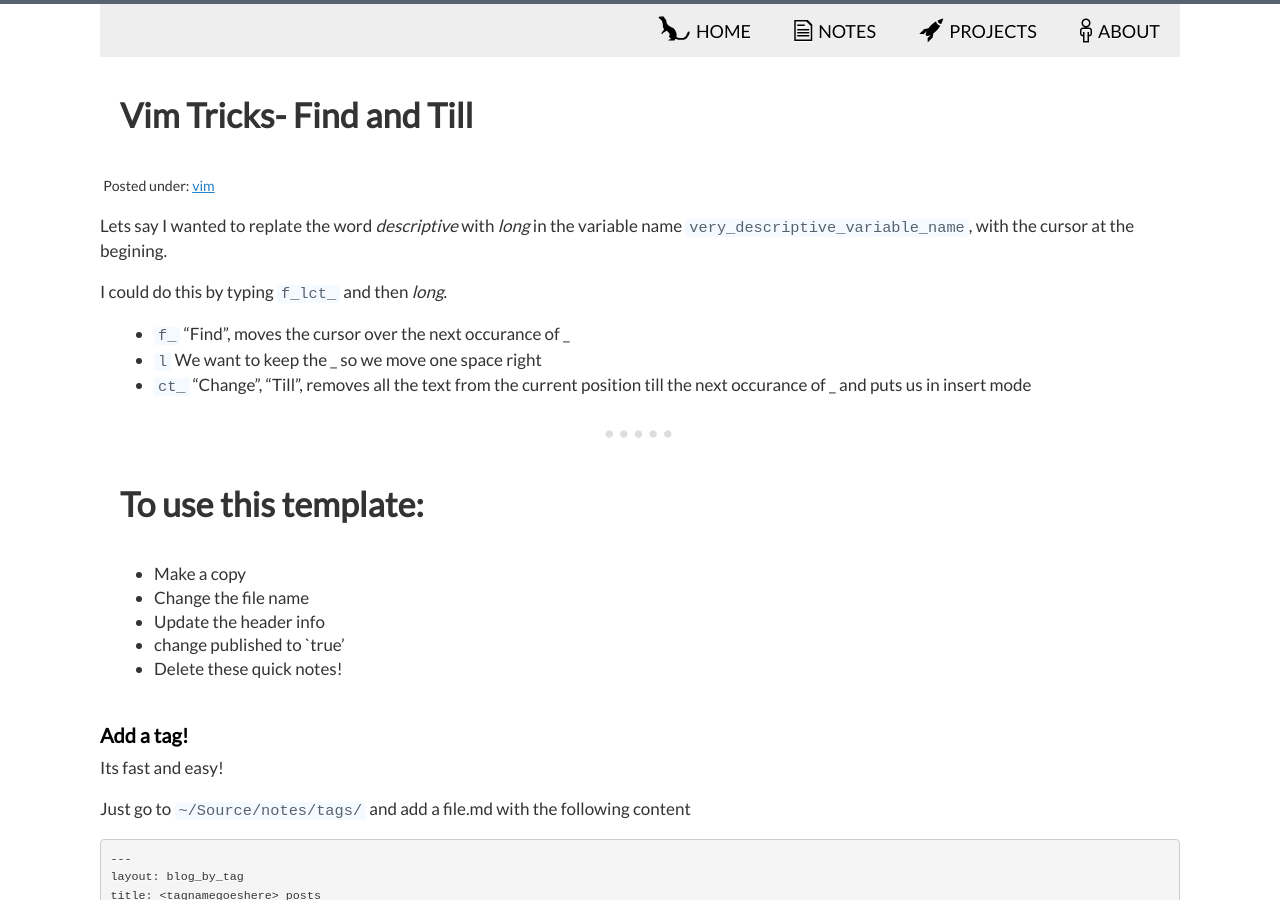
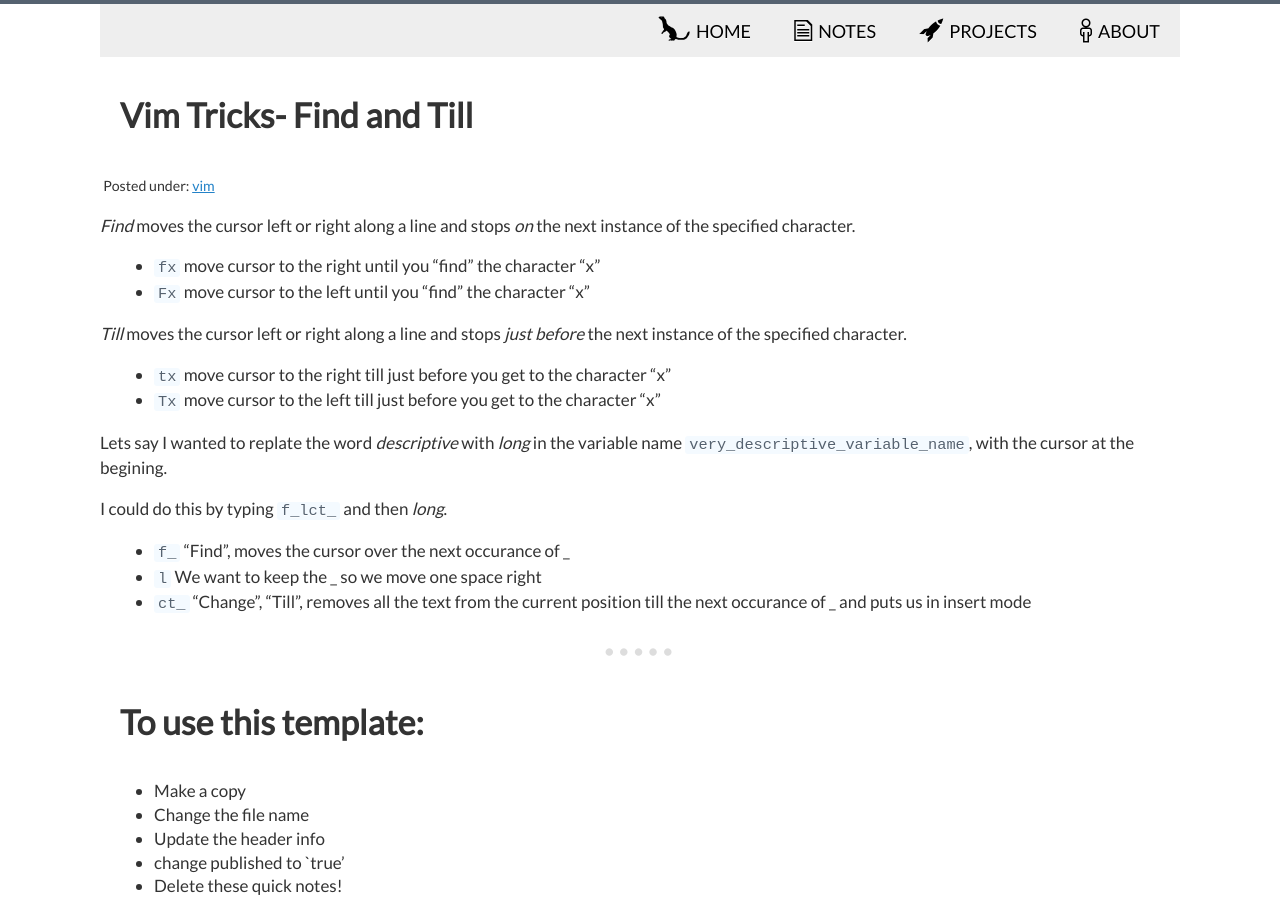
Before and after one commit to mrdanbrooks/mrdanbrooks.github.io, a Jekyll site: the page built from drafts/2016-10-13-vim_tricks.md, in a window 1280 px wide and 900 px high. Built offline with Jekyll 4.4.1, drawn with Linux system fonts in a browser that asks for light colours.

Commit message:
"adds changes"

```diff
--- a/drafts/2016-10-13-vim_tricks.md
+++ b/drafts/2016-10-13-vim_tricks.md
@@ -10,6 +10,16 @@ day: 13
 published: true
 summary: How to use skip about on a line like a champ.
 ---
+
+ *Find* moves the cursor left or right along a line and stops _on_ the next instance of the specified character.
+
+ - ``fx`` move cursor to the right until you "find" the character "x"
+ - ``Fx`` move cursor to the left  until you "find" the character "x"
+
+ *Till* moves the cursor left or right along a line and stops _just before_ the next instance of the specified character.
+
+ - ``tx`` move cursor to the right till just before you get to the character "x"
+ - ``Tx`` move cursor to the left till just before you get to the character "x"
 
 Lets say I wanted to replate the word _descriptive_ with _long_ in the variable name ``very_descriptive_variable_name``, with the cursor at the begining.
 
```
